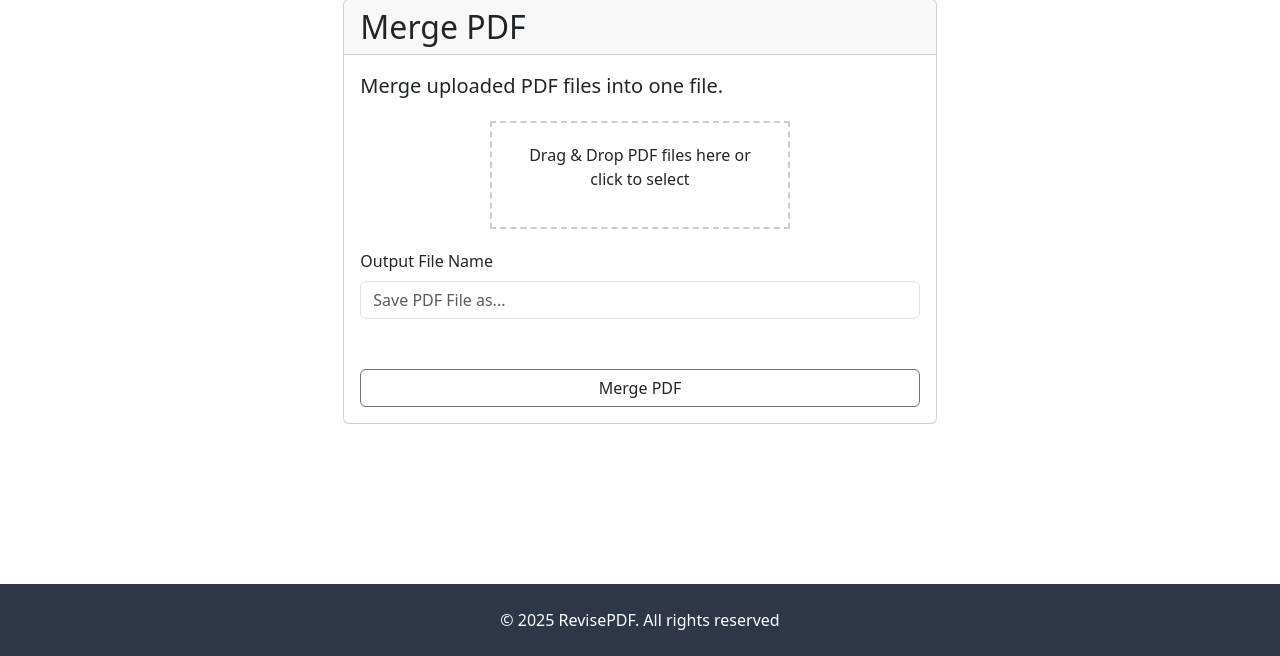
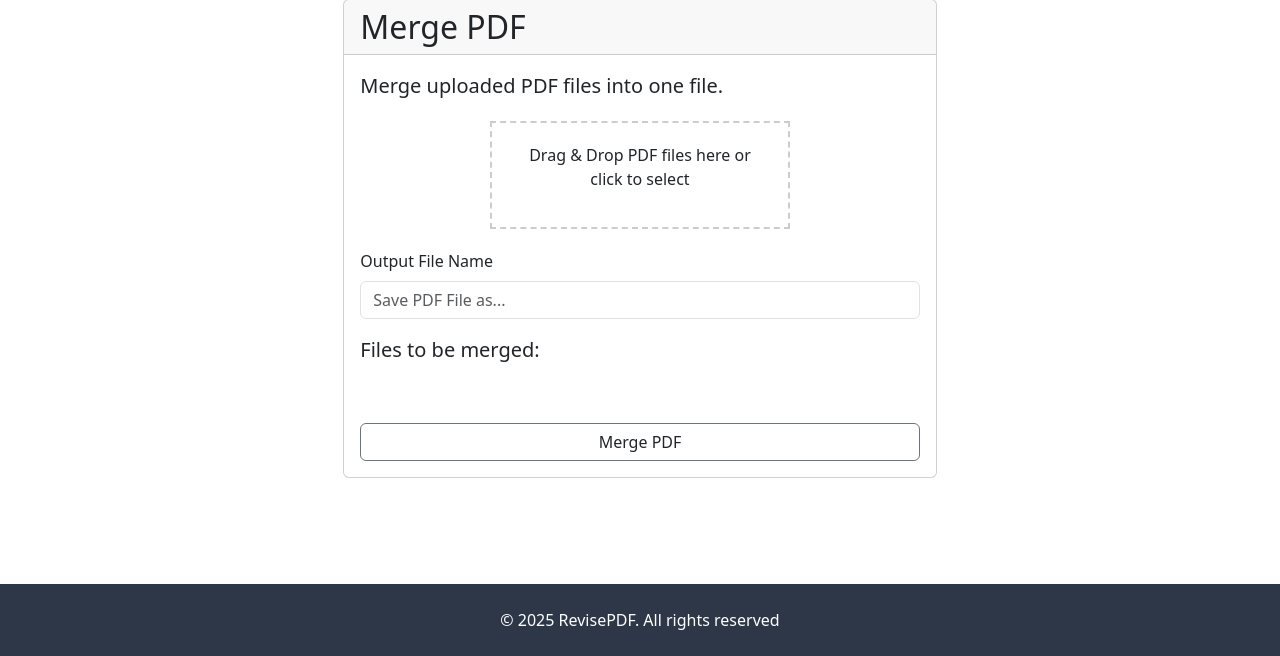
Before and after one commit to Calum-Kerr/PDF-Editor-Version1, a Flask app: page /pages/organise/merge in a window 1280 px wide. Shown: the part 144-800 px from the top of the page. Run offline with Flask 3, Linux system fonts and the light colour scheme.

Commit message:
Added functionality for viewing list of files being merged

```diff
--- a/templates/pages/organise/merge.html
+++ b/templates/pages/organise/merge.html
@@ -28,6 +28,7 @@
                                 <input type="text" class="form-control" id="outputFilename" name="outputFilename" placeholder="Save PDF File as...">
                             </div>
                             <div class="d-grid gap-2">
+                                <p class="lead">Files to be merged:</p>
                                 <ul id="file-list"></ul>
                                 <button type="submit" class="btn border border-secondary">Merge PDF</button>
                             </div>
```
